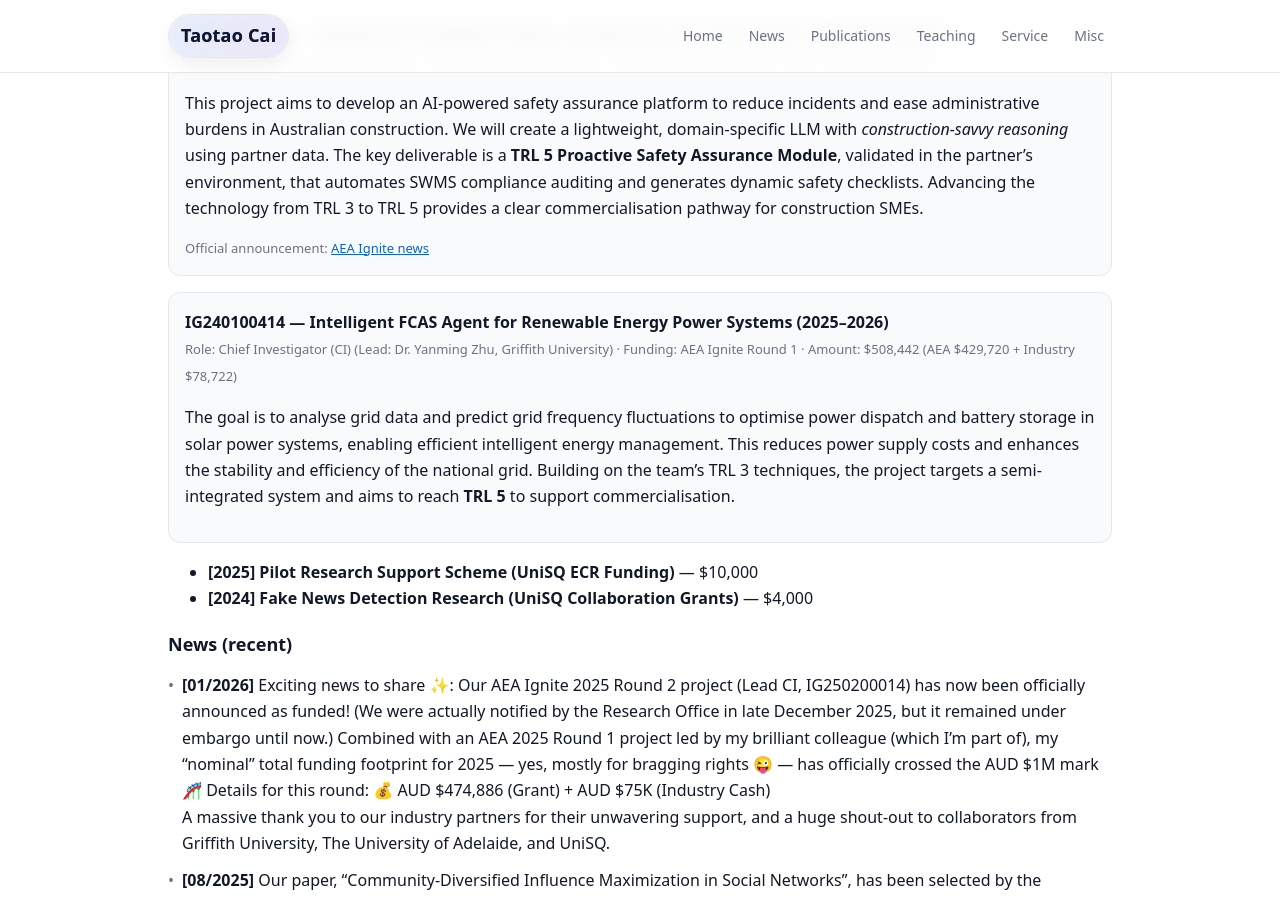
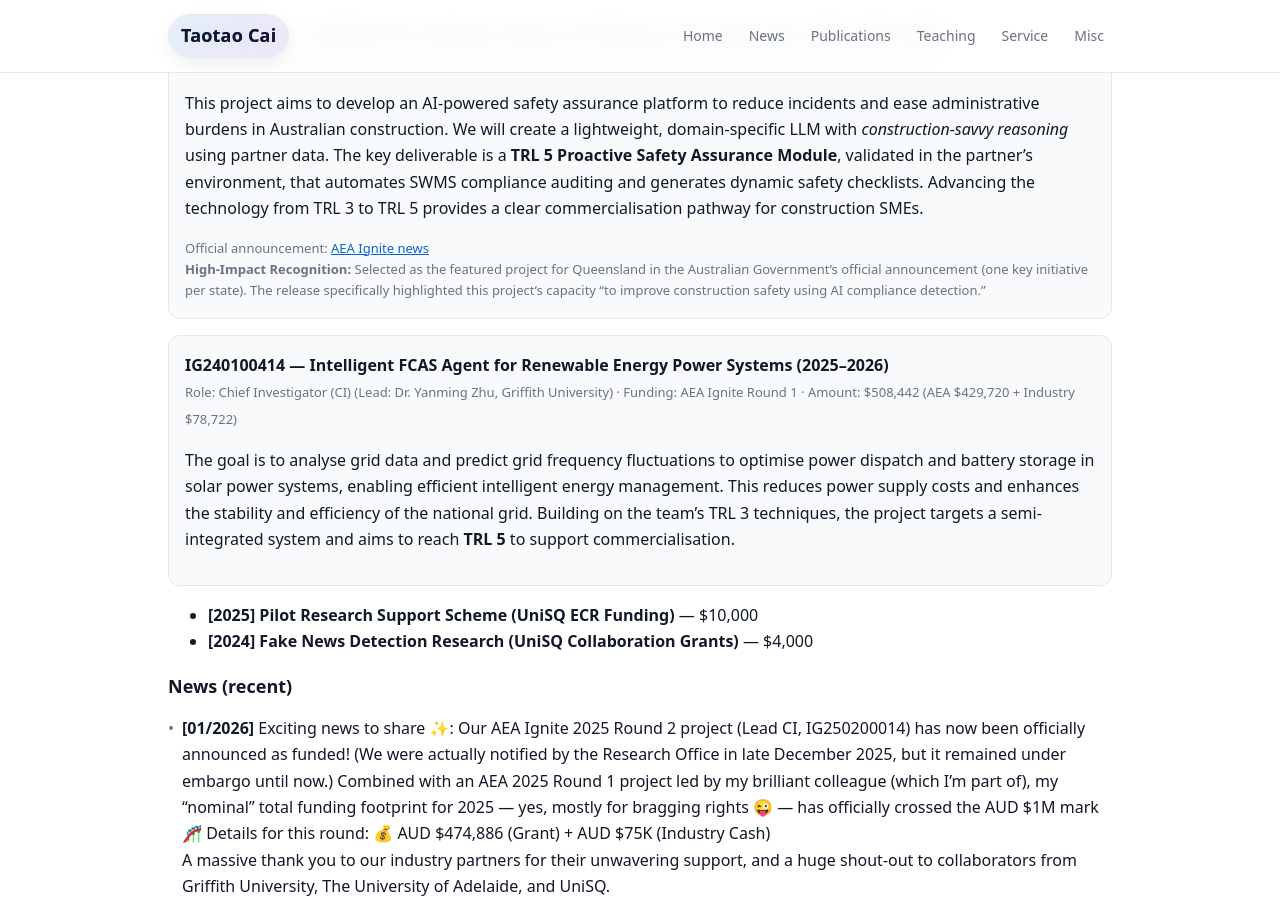
Before and after one commit to Taotao1992/Taotao1992.github.io, a Jekyll site: the page built from index.md, in a window 1280 px wide and 900 px high, scrolled down 860 px. Built offline with Jekyll 4.4.1, drawn with Linux system fonts in a browser that asks for light colours.

Commit message:
Emphasize high-impact recognition for IG250200014

```diff
--- a/index.md
+++ b/index.md
@@ -46,7 +46,12 @@ Before joining UniSQ, Dr. Cai worked as a Postdoctoral Research Fellow at Macqua
     The key deliverable is a <strong>TRL 5 Proactive Safety Assurance Module</strong>, validated in the partner’s environment, that automates SWMS compliance auditing and generates dynamic safety checklists.
     Advancing the technology from TRL 3 to TRL 5 provides a clear commercialisation pathway for construction SMEs.
   </p>
-  <div class="small">Official announcement: <a href="https://www.aea.gov.au/news/australia-backs-new-wave-high-impact-research-over-725-million-aea-ignite-grants">AEA Ignite news</a></div>
+  <div class="small">
+    Official announcement: <a href="https://www.aea.gov.au/news/australia-backs-new-wave-high-impact-research-over-725-million-aea-ignite-grants">AEA Ignite news</a>
+  </div>
+  <div class="small">
+    <strong>High-Impact Recognition:</strong> Selected as the featured project for Queensland in the Australian Government’s official announcement (one key initiative per state). The release specifically highlighted this project’s capacity “to improve construction safety using AI compliance detection.”
+  </div>
 </div>
 
 <div class="card">
```
